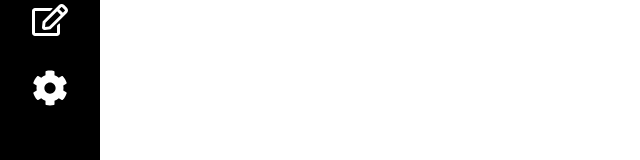
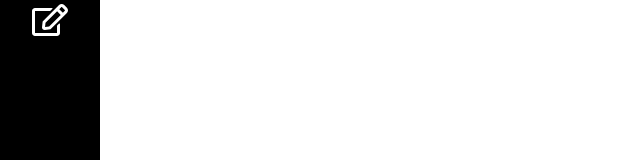
Before and after one commit to aitanoffir/LargeProject, a React (Vite) app in the folder FitLink/: page /NavBar in a window 1280 px wide. Shown: the part 226-386 px from the top of the page, without its empty margins (0-640 px from the left). Built offline with nearby package versions, Linux system fonts and the light colour scheme.

Commit message:
Remove the settings button

```diff
--- a/FitLink/src/Components/NavBar.jsx
+++ b/FitLink/src/Components/NavBar.jsx
@@ -8,7 +8,6 @@ const NavBar = () => {
         <FaCalendarAlt className="text-white text-4xl cursor-pointer" />
         <FaUserFriends className="text-white text-4xl cursor-pointer" />
         <FaRegEdit className="text-white text-4xl cursor-pointer" onClick={() => navigate("/ProgramPage")} />
-        <FaCog className="text-white text-4xl cursor-pointer" />
       </div>
       <div className="mb-4">
         <FaUserCircle className="text-white text-4xl cursor-pointer" />
```
